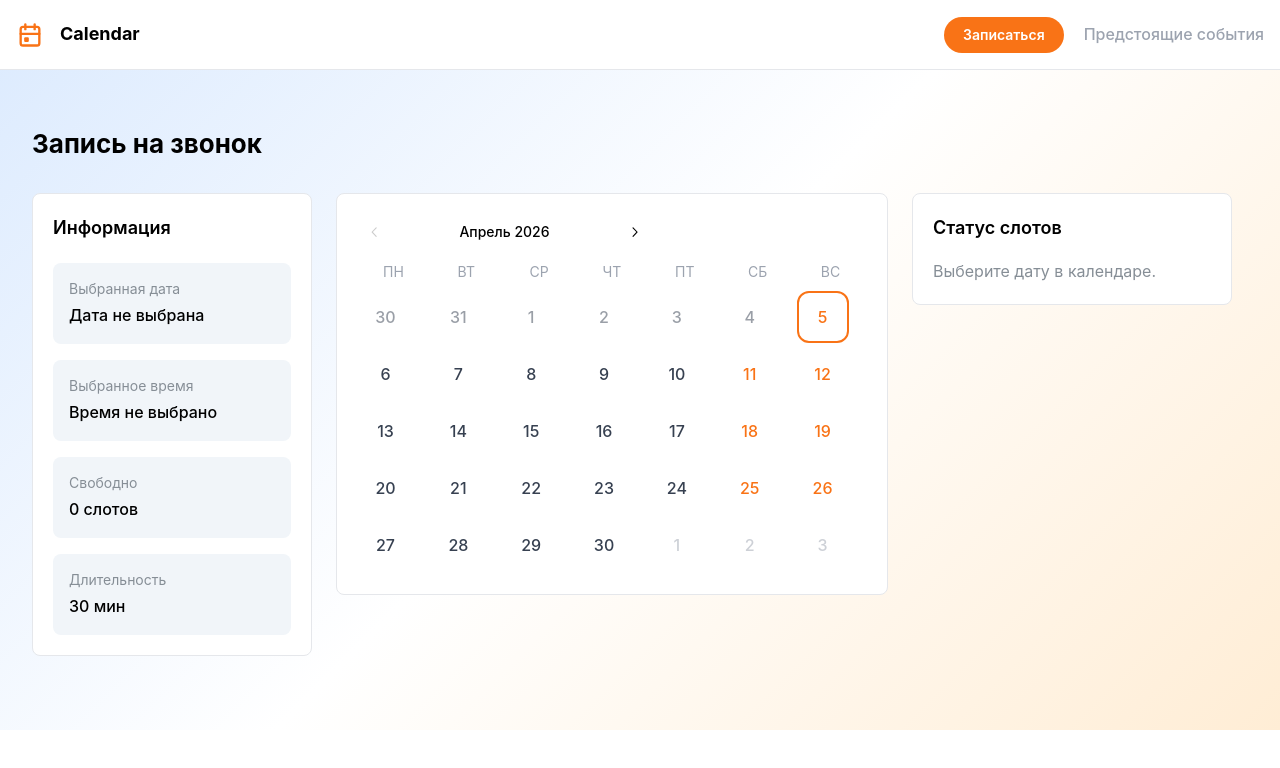
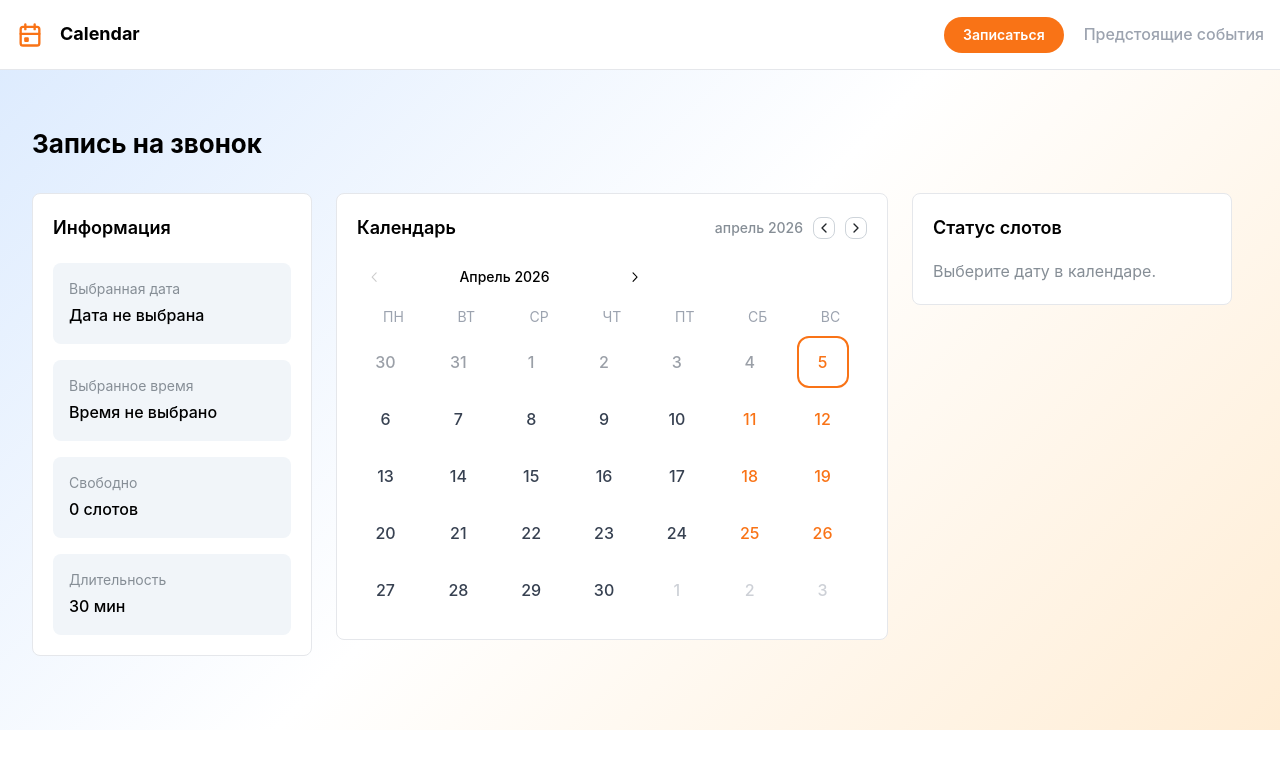
Before and after one commit to DaniilShomin/ai-for-developers-project-386, a React (Vite) app in the folder frontend/: page /booking in a window 1280 px wide. Shown: the top 768 px of the page. Built offline with nearby package versions, Linux system fonts and the light colour scheme.

Commit message:
fix: восстановлен кастомный заголовок календаря с месяцем и стрелками, встроенный заголовок Mantine скрыт

```diff
--- a/frontend/src/index.css
+++ b/frontend/src/index.css
@@ -46,9 +46,19 @@ body {
   width: 100%;
 }
 
-/* Hide default Mantine month header since we have our own title */
+/* Hide default Mantine month header since we have our own custom header with month */
 .custom-calendar .mantine-Calendar-monthHeader {
   display: none;
+}
+
+/* Custom calendar navigation buttons */
+.calendar-nav-btn {
+  border: 1px solid #e5e7eb;
+  background: white;
+}
+
+.calendar-nav-btn:hover {
+  background: #f9fafb;
 }
 
 .custom-calendar .mantine-Calendar-weekdaysRow {
--- a/frontend/src/pages/BookingPage.tsx
+++ b/frontend/src/pages/BookingPage.tsx
@@ -10,9 +10,12 @@ import {
   Stack,
   Loader,
   Alert,
+  ActionIcon,
 } from '@mantine/core'
 import { Calendar } from '@mantine/dates'
 import {
+  IconChevronLeft,
+  IconChevronRight,
   IconArrowLeft,
   IconArrowRight,
   IconAlertCircle
@@ -85,6 +88,14 @@ export function BookingPage() {
     if (selectedSlot) {
       console.log('Продолжить с:', selectedSlot)
     }
+  }
+
+  const handlePrevMonth = () => {
+    setCurrentMonth(dayjs(currentMonth).subtract(1, 'month').toDate())
+  }
+
+  const handleNextMonth = () => {
+    setCurrentMonth(dayjs(currentMonth).add(1, 'month').toDate())
   }
 
   // Generate time slots for display (09:00 - 18:00, every 30 min)
@@ -171,6 +182,33 @@ export function BookingPage() {
           style={{ borderColor: '#e5e7eb', background: '#fff' }}
           className="booking-panel"
         >
+          <Group justify="space-between" mb="md" align="center">
+            <Text fw={600} size="lg">Календарь</Text>
+            <Group gap="xs" align="center">
+              <Text fw={500} size="sm" c="dimmed">
+                {dayjs(currentMonth).format('MMMM YYYY')}
+              </Text>
+              <ActionIcon
+                variant="default"
+                size="sm"
+                radius="md"
+                onClick={handlePrevMonth}
+                className="calendar-nav-btn"
+              >
+                <IconChevronLeft size={16} />
+              </ActionIcon>
+              <ActionIcon
+                variant="default"
+                size="sm"
+                radius="md"
+                onClick={handleNextMonth}
+                className="calendar-nav-btn"
+              >
+                <IconChevronRight size={16} />
+              </ActionIcon>
+            </Group>
+          </Group>
+
           <Calendar
             locale="ru"
             date={currentMonth}
```
